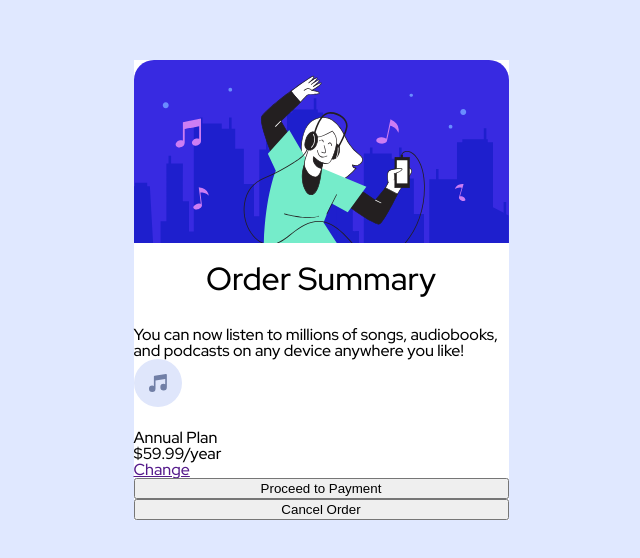
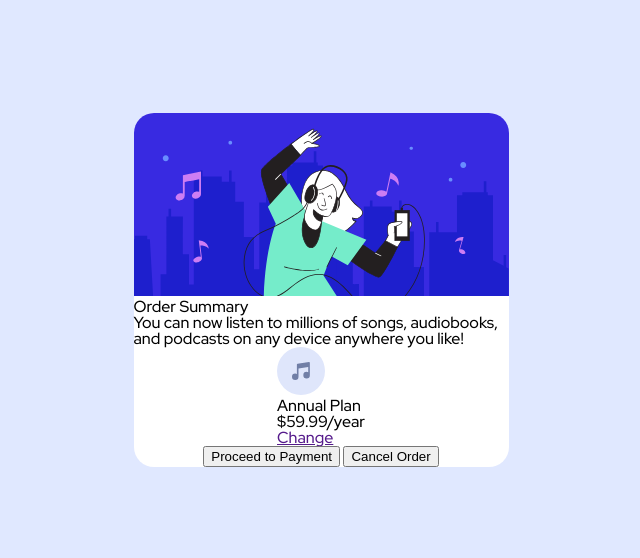
Before and after one commit to marzboi/202304-w2ch1-marco-fratini, a website: page index.html in a window 1280 px wide. Shown: the part 110-668 px from the top of the page, without its empty margins (319-959 px from the left). Drawn offline with Linux system fonts and the light colour scheme.

Commit message:
Restrcuture html and apply flex box

```diff
--- a/index.html
+++ b/index.html
@@ -16,11 +16,15 @@
 
 <body>
 
-  <div class="summary-card">
-    <div>
-      <img src="images/illustration-hero.svg" alt="Dancing girl with headphones" width="375">
+  <div class="app-container">
 
-      <section>
+    <div class="summary-card">
+
+      <figure>
+        <img src="images/illustration-hero.svg" alt="Dancing girl with headphones" width="375">
+      </figure>
+
+      <section class="summary-card__description">
         <h2>Order Summary</h2>
         <p>You can now listen to millions of songs, audiobooks, and podcasts on any
           device anywhere you like!</p>
@@ -35,13 +39,14 @@
         <a href="">Change</a>
       </section>
 
-      <button>Proceed to Payment</button>
-      <button>Cancel Order</button>
+      <section class="summary-card__proceed">
+        <button>Proceed to Payment</button>
+        <button>Cancel Order</button>
+      </section>
+
 
     </div>
-
   </div>
-
 
 </body>
 
--- a/sass/styles.scss
+++ b/sass/styles.scss
@@ -2,34 +2,24 @@
 @use "global";
 @import "responsive";
 
-.summary-card {
+.app-container {
+  margin: 0 auto;
   height: 100%;
   display: flex;
   flex-direction: column;
+  justify-content: center;
   align-items: center;
-  justify-content: center;
+}
 
-  div {
-    display: grid;
-    grid-template-columns: 1fr;
-    grid-template-rows: repeat(5);
-    background-color: white;
-    max-width: rem(375);
+.summary-card {
+  display: flex;
+  flex-direction: column;
+  max-width: rem(375);
+  border-radius: rem(20);
+  background-color: white;
+  align-items: center;
 
-    img {
-      border-radius: rem(20) rem(20) 0 0;
-      margin-bottom: rem(20);
-    }
-
-    h2 {
-      font-size: rem(32);
-      text-align: center;
-      margin-bottom: rem(32);
-    }
-
-    .summary-card__price__price {
-      display: flex;
-      flex-direction: row;
-    }
+  img {
+    border-radius: rem(20) rem(20) 0 0;
   }
 }
```
Also changed, not shown: styles.css, 1 other file.
